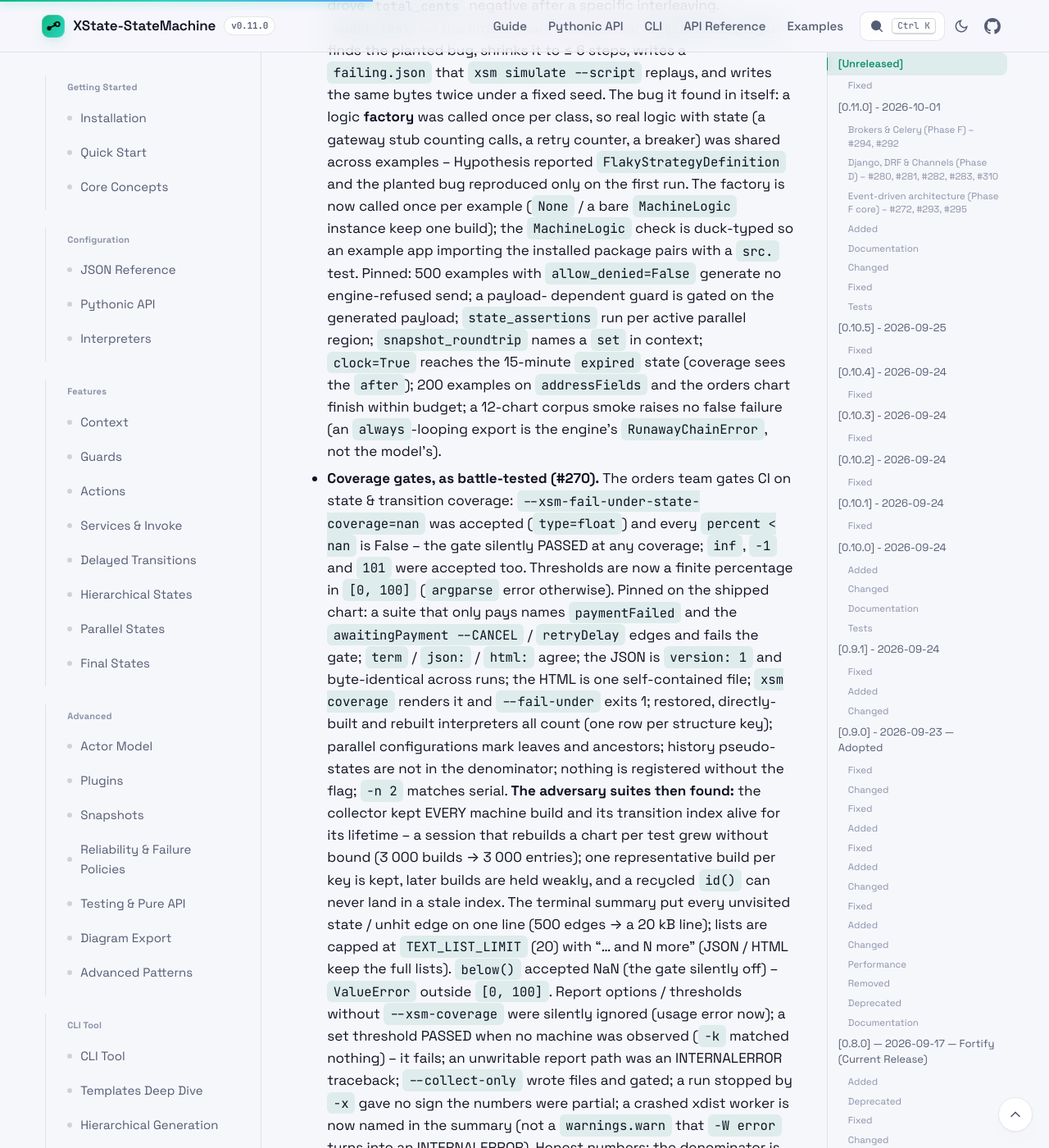
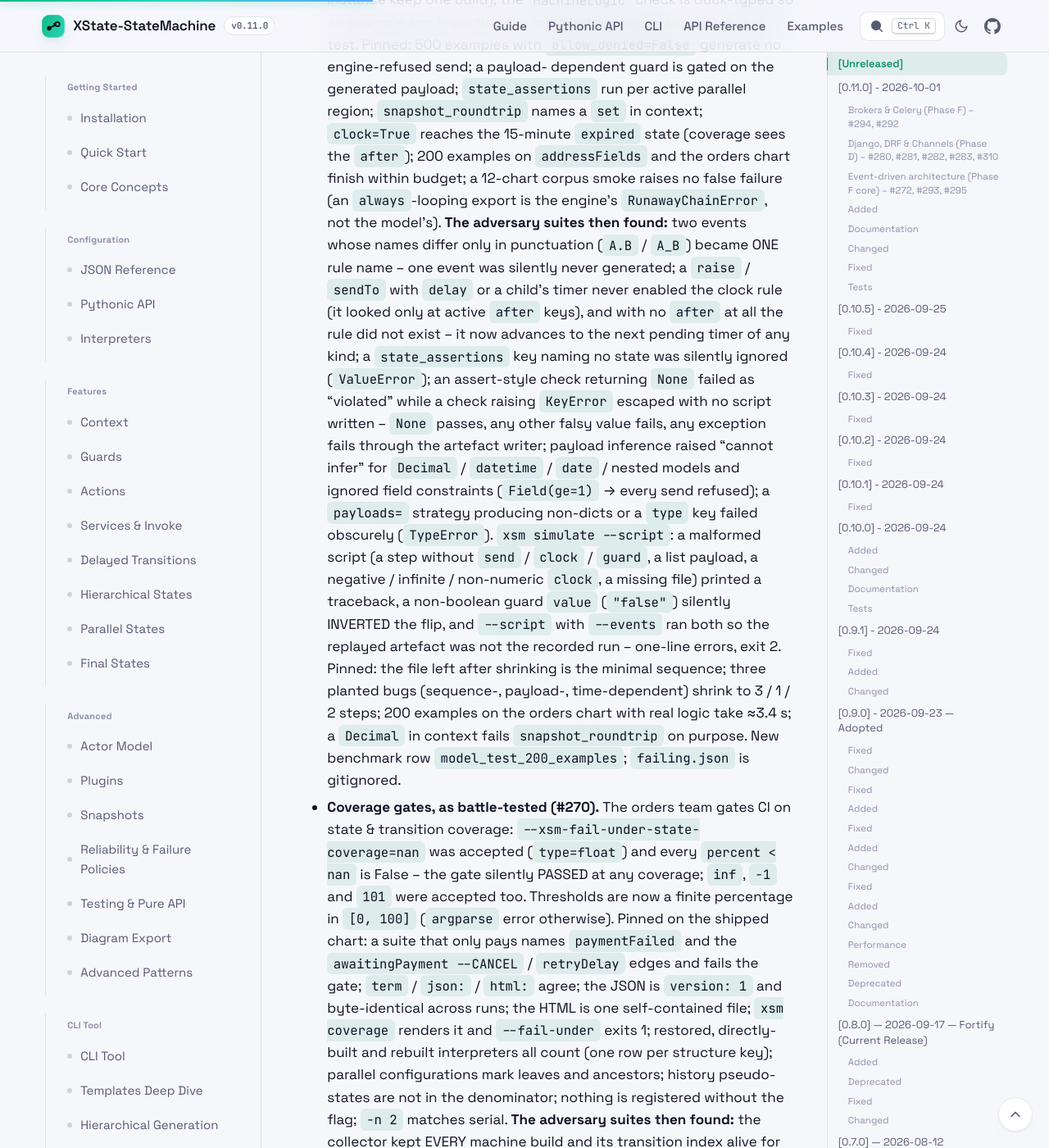
Before and after one commit to basiltt/xstate-statemachine, a Jekyll site: the page built from docs/_guide/changelog.md, in a window 1280 px wide and 1400 px high, scrolled down 44496 px. Shown: the whole window at 82% size. Built offline with Jekyll 4.4.1, drawn with Linux system fonts in a browser that asks for light colours; some of the changed text lies outside the part shown.

Commit message:
battle(#271): merge adversaries A+B; guide: check semantics, inferred types + constraints, payloads= contract, Decimal roundtrip; changelog folded into one #271 entry (both copies)
Co-Authored-By: Claude Fable 5 <noreply@anthropic.com>

```diff
--- a/docs/_guide/changelog.md
+++ b/docs/_guide/changelog.md
@@ -1487,6 +1478,31 @@ This project follows [Semantic Versioning](https://semver.org/spec/v2.0.0.html)
   finish within budget; a 12-chart corpus smoke raises no false failure
   (an `always`-looping export is the engine's `RunawayChainError`, not the
   model's).
+  **The adversary suites then found:** two events whose names differ
+  only in punctuation (`A.B` / `A_B`) became ONE rule name -- one event
+  was silently never generated; a `raise` / `sendTo` with `delay` or a
+  child's timer never enabled the clock rule (it looked only at active
+  `after` keys), and with no `after` at all the rule did not exist -- it
+  now advances to the next pending timer of any kind; a
+  `state_assertions` key naming no state was silently ignored
+  (`ValueError`); an assert-style check returning `None` failed as
+  "violated" while a check raising `KeyError` escaped with no script
+  written -- `None` passes, any other falsy value fails, any exception
+  fails through the artefact writer; payload inference raised "cannot
+  infer" for `Decimal` / `datetime` / `date` / nested models and ignored
+  field constraints (`Field(ge=1)` → every send refused); a `payloads=`
+  strategy producing non-dicts or a `type` key failed obscurely
+  (`TypeError`). `xsm simulate --script`: a malformed script (a step
+  without `send` / `clock` / `guard`, a list payload, a negative /
+  infinite / non-numeric `clock`, a missing file) printed a traceback, a
+  non-boolean guard `value` (`"false"`) silently INVERTED the flip, and
+  `--script` with `--events` ran both so the replayed artefact was not
+  the recorded run -- one-line errors, exit 2. Pinned: the file left
+  after shrinking is the minimal sequence; three planted bugs
+  (sequence-, payload-, time-dependent) shrink to 3 / 1 / 2 steps; 200
+  examples on the orders chart with real logic take ≈3.4 s; a
+  `Decimal` in context fails `snapshot_roundtrip` on purpose. New
+  benchmark row `model_test_200_examples`; `failing.json` is gitignored.
 - **Coverage gates, as battle-tested (#270).** The orders team gates CI
   on state & transition coverage: `--xsm-fail-under-state-coverage=nan`
   was accepted (`type=float`) and every `percent < nan` is False -- the
```
Also changed, not shown: other parts of docs/_guide/changelog.md (+1 -10 lines), docs/_guide/integration-testing.md (+1 -1 lines), CHANGELOG.md.
